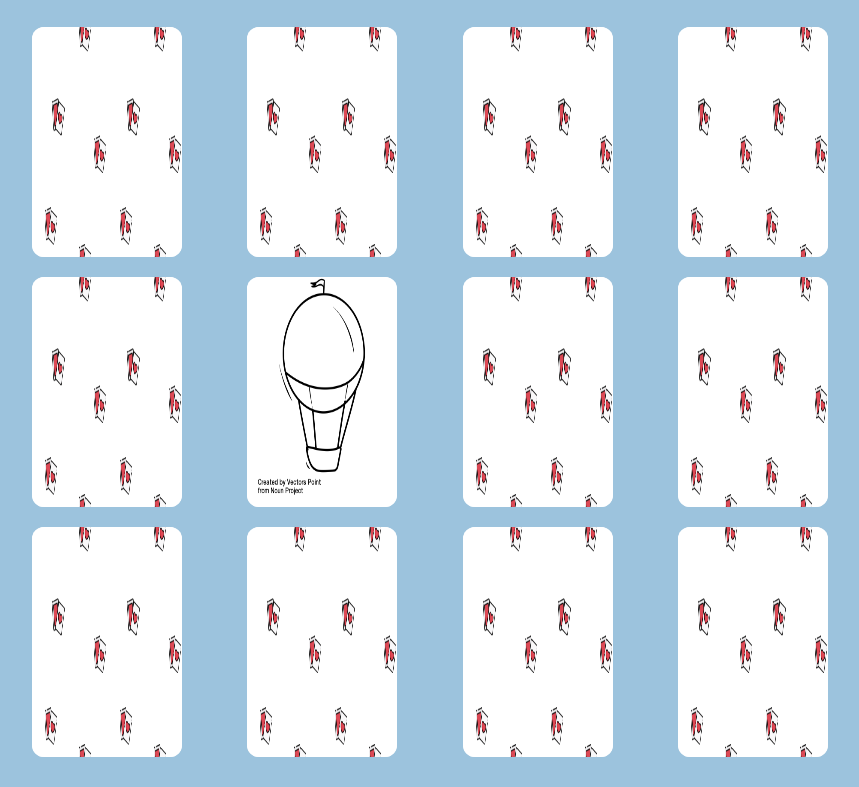
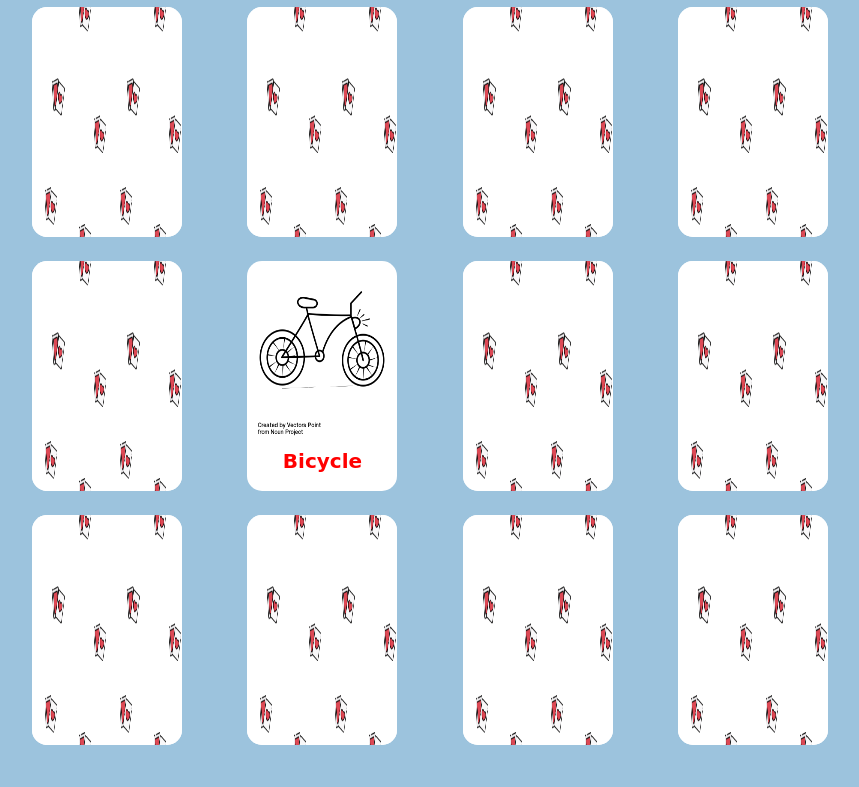
Before and after one commit to andmalt/first-commit, a plain HTML site: page index.html in a window 1280 px wide. Shown: the part 96-883 px from the top of the page, without its empty margins (210-1069 px from the left). After the commit the page ends 855 px from the top, so only its background shows below. Drawn offline with Linux system fonts and the light colour scheme; a web font is replaced by a local one.

Commit message:
rifatto struttura

```diff
--- a/css/style.css
+++ b/css/style.css
@@ -7,10 +7,6 @@
 body{
     background-color: rgb(156, 195, 221);
 }
-main{
-    margin: 20px 80px;
-}
-
 header h1{
     text-align: center;
     color: white;
@@ -23,36 +19,39 @@ header h1{
     height: 230px;
     margin: 10px 30px;
     background-color: white;
-    border-radius: 12px;
+    border-radius: 15px;
 }
 .row{
     text-align: center;
 }
-
-div img:first-child{
-    display: none;
-    background-color: white;
-    border-radius: 12px;
+.pattern{
+    width: 100%;
+    height: 100%;
+    border-radius: 15px;
+    position: absolute;
+    z-index: 2;
 }
-div img:only-of-type{
-    display: initial;
-
+.pattern > img{
+    width: 100%;
+    height: 100%;
+    border-radius: 15px;
 }
-div span{
+.img-p{
+    width: 100%;
+    height: 100%;
+    border-radius: 15px;
+    position: absolute;
+    z-index: 1;
+}
+.img-p > img{
+    width: 100%;
+    height: 80%;
+}
+.img-p > span{
     color: red;
-    position: absolute;
-    bottom: 0;
-    left: 30%;
-    font-weight: 900;
+    font-weight: 700;
+    font-size: 20px;
+}
+.card:hover .pattern{
     display: none;
 }
-
-.card img{
-    width: 100%;
-    height: 100%;
-    background-position: center;
-    background-size: contain;
-}
-.card img:nth-child(2){
-    border-radius: 12px;
-}
--- a/index.html
+++ b/index.html
@@ -20,80 +20,126 @@
         <div class="row">
             <!-- prima fila -->
             <div class="card">
+                <div class="pattern">
+                    <img src="img/pattern.png" alt="pattern delle carte">
+                </div>
+                <div class="img-p">
                     <img src="img/noun_Bicycle_3134821.png" alt="foto bicicletta">
-                <img src="img/pattern.png" alt="pattern delle carte">
                     <span>Bicycle</span>
+                </div>
             </div>
             <!-- seconda fila -->
             <div class="card">
-                <img src="img/noun_Cruise_Ship_3134824.png" alt="foto Nave">
+                <div class="pattern">
                     <img src="img/pattern.png" alt="pattern delle carte">
-                <span>Cruise Ship</span>
+                </div>
+                <div class="img-p">
+                    <img src="img/noun_Bicycle_3134821.png" alt="foto bicicletta">
+                    <span>Bicycle</span>
+                </div>
             </div>
             <!-- terza fila -->
             <div class="card">
-                <img src="img/noun_Submarine_3134738.png" alt="foto sottomarino">
+                <div class="pattern">
                     <img src="img/pattern.png" alt="pattern delle carte">
-                <span>Submarine</span>
+                </div>
+                <div class="img-p">
+                    <img src="img/noun_Bicycle_3134821.png" alt="foto bicicletta">
+                    <span>Bicycle</span>
+                </div>
             </div>
             <!-- quarta fila -->
             <div class="card">
-                <img src="img/noun_Tractor_3134797.png" alt="foto trattore">
+                <div class="pattern">
                     <img src="img/pattern.png" alt="pattern delle carte">
-                <span>Tractor</span>
+                </div>
+                <div class="img-p">
+                    <img src="img/noun_Bicycle_3134821.png" alt="foto bicicletta">
+                    <span>Bicycle</span>
+                </div>
             </div>
         </div>
         <!-- seconda riga -->
         <div class="row">
             <!-- prima fila -->
             <div class="card">
-                <img src="img/noun_Tram_3134750.png" alt="foto tram">
+                <div class="pattern">
                     <img src="img/pattern.png" alt="pattern delle carte">
-                <span>Tram</span>
+                </div>
+                <div class="img-p">
+                    <img src="img/noun_Bicycle_3134821.png" alt="foto bicicletta">
+                    <span>Bicycle</span>
+                </div>
             </div>
             <!-- seconda fila -->
-            <div class="card c-baloon">
-                <img src="img/noun_air_balloon_3134741.png" alt="foto mongolfiera">
-                <span class="text-img">Air baloon</span>
+            <div class="card">
+                <div class="img-p">
+                    <img src="img/noun_Bicycle_3134821.png" alt="foto bicicletta">
+                    <span>Bicycle</span>
+                </div>
             </div>
             <!-- terza fila -->
             <div class="card">
-                <img src="img/noun_Tractor_3134797.png" alt="foto trattore">
+                <div class="pattern">
                     <img src="img/pattern.png" alt="pattern delle carte">
-                <span>Tractor</span>
+                </div>
+                <div class="img-p">
+                    <img src="img/noun_Bicycle_3134821.png" alt="foto bicicletta">
+                    <span>Bicycle</span>
+                </div>
             </div>
             <!-- quarta fila -->
             <div class="card">
-                <img src="img/noun_Cruise_Ship_3134824.png" alt="foto Nave">
+                <div class="pattern">
                     <img src="img/pattern.png" alt="pattern delle carte">
-                <span>Cruise Ship</span>
+                </div>
+                <div class="img-p">
+                    <img src="img/noun_Bicycle_3134821.png" alt="foto bicicletta">
+                    <span>Bicycle</span>
+                </div>
             </div>
         </div>
         <!-- terza riga -->
         <div class="row">
             <!-- prima fila -->
             <div class="card">
-                <img src="img/noun_Submarine_3134738.png" alt="foto sottomarino">
+                <div class="pattern">
                     <img src="img/pattern.png" alt="pattern delle carte">
-                <span>Submarine</span>
+                </div>
+                <div class="img-p">
+                    <img src="img/noun_Bicycle_3134821.png" alt="foto bicicletta">
+                    <span>Bicycle</span>
+                </div>
             </div>
             <!-- seconda fila -->
             <div class="card">
-                <img src="img/noun_Tram_3134750.png" alt="foto tram">
+                <div class="pattern">
                     <img src="img/pattern.png" alt="pattern delle carte">
-                <span>Tram</span>
+                </div>
+                <div class="img-p">
+                    <img src="img/noun_Bicycle_3134821.png" alt="foto bicicletta">
+                    <span>Bicycle</span>
+                </div>
             </div>
             <!-- terza fila -->
             <div class="card">
+                <div class="pattern">
+                    <img src="img/pattern.png" alt="pattern delle carte">
+                </div>
+                <div class="img-p">
                     <img src="img/noun_Bicycle_3134821.png" alt="foto bicicletta">
-                <img src="img/pattern.png" alt="pattern delle carte">
                     <span>Bicycle</span>
+                </div>
             </div>
             <!-- quarta fila -->
             <div class="card">
-                <img src="img/noun_air_balloon_3134741.png" alt="foto mongolfiera">
+                <div class="pattern">
                     <img src="img/pattern.png" alt="pattern delle carte">
-                <span>Air baloon</span>
+                </div>
+                <div class="img-p">
+                    <img src="img/noun_Bicycle_3134821.png" alt="foto bicicletta">
+                    <span>Bicycle</span>
+                </div>
             </div>
         </div>
 
```
Lines whose indentation alone changed are shown as unchanged.
